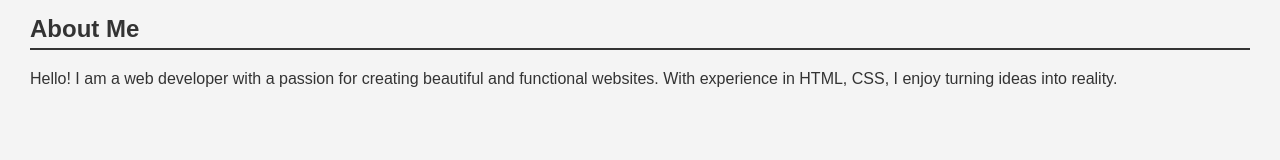
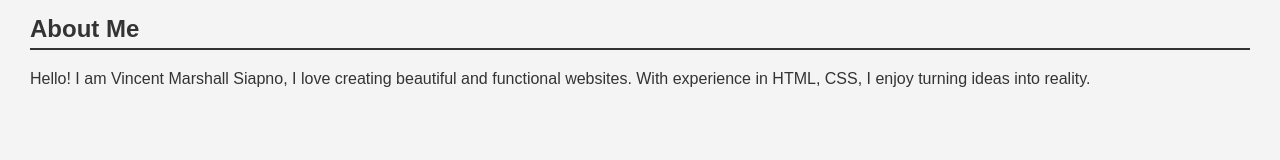
Before and after one commit to marshall729/marshall729.github.io, a plain HTML site: page index.html in a window 1280 px wide. Shown: the part 250-410 px from the top of the page. Drawn offline with Linux system fonts and the light colour scheme.

Commit message:
Update index.html

```diff
--- a/index.html
+++ b/index.html
@@ -24,7 +24,7 @@
         </div>
     </div>
         <h2>About Me</h2>
-        <p>Hello! I am a web developer with a passion for creating beautiful and functional websites. With experience in HTML, CSS, I enjoy turning ideas into reality.</p>
+        <p>Hello! I am Vincent Marshall Siapno, I love creating beautiful and functional websites. With experience in HTML, CSS, I enjoy turning ideas into reality.</p>
     </section>
     <section id="projects">
         <h2>Projects</h2>
```
